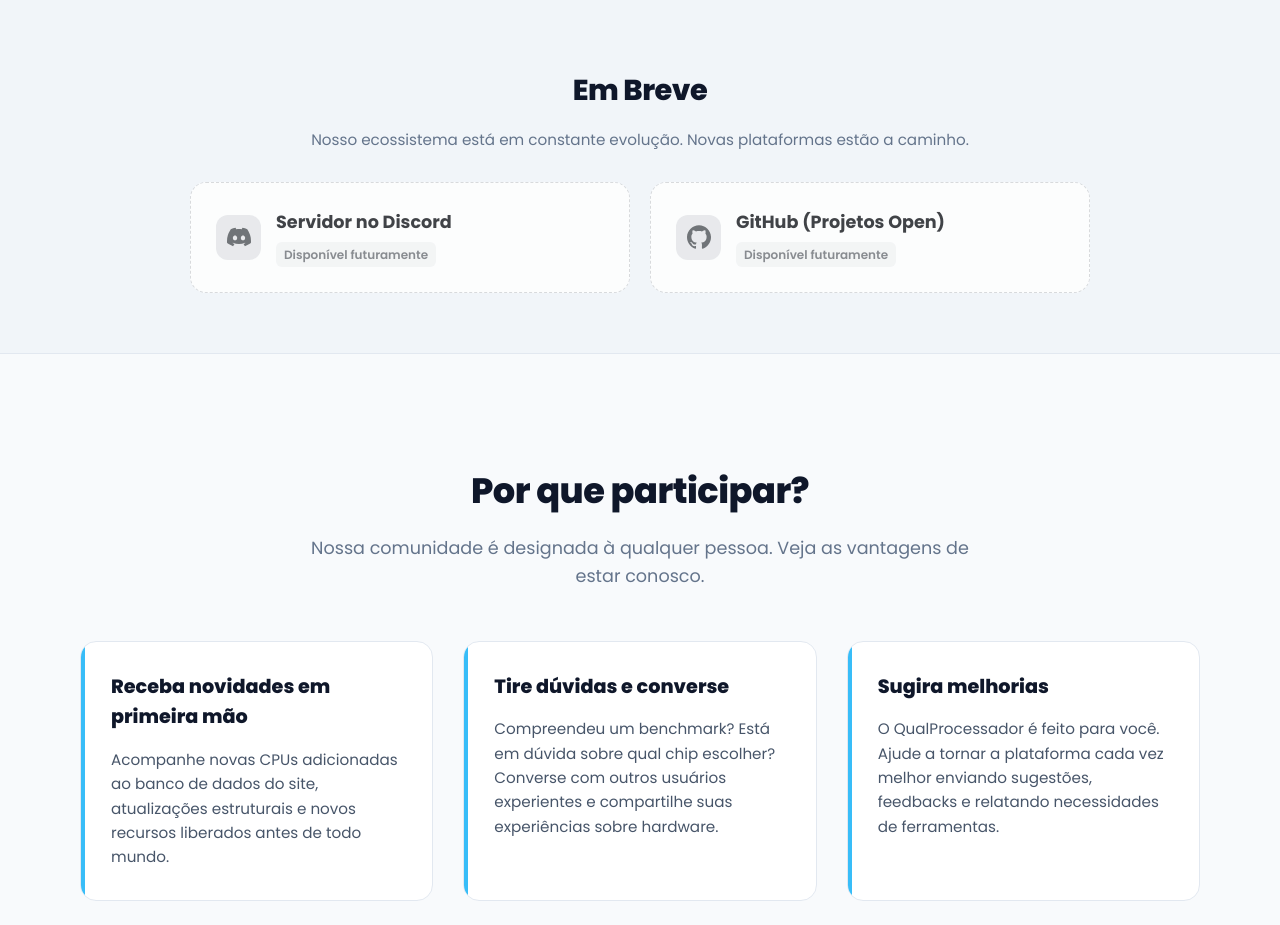
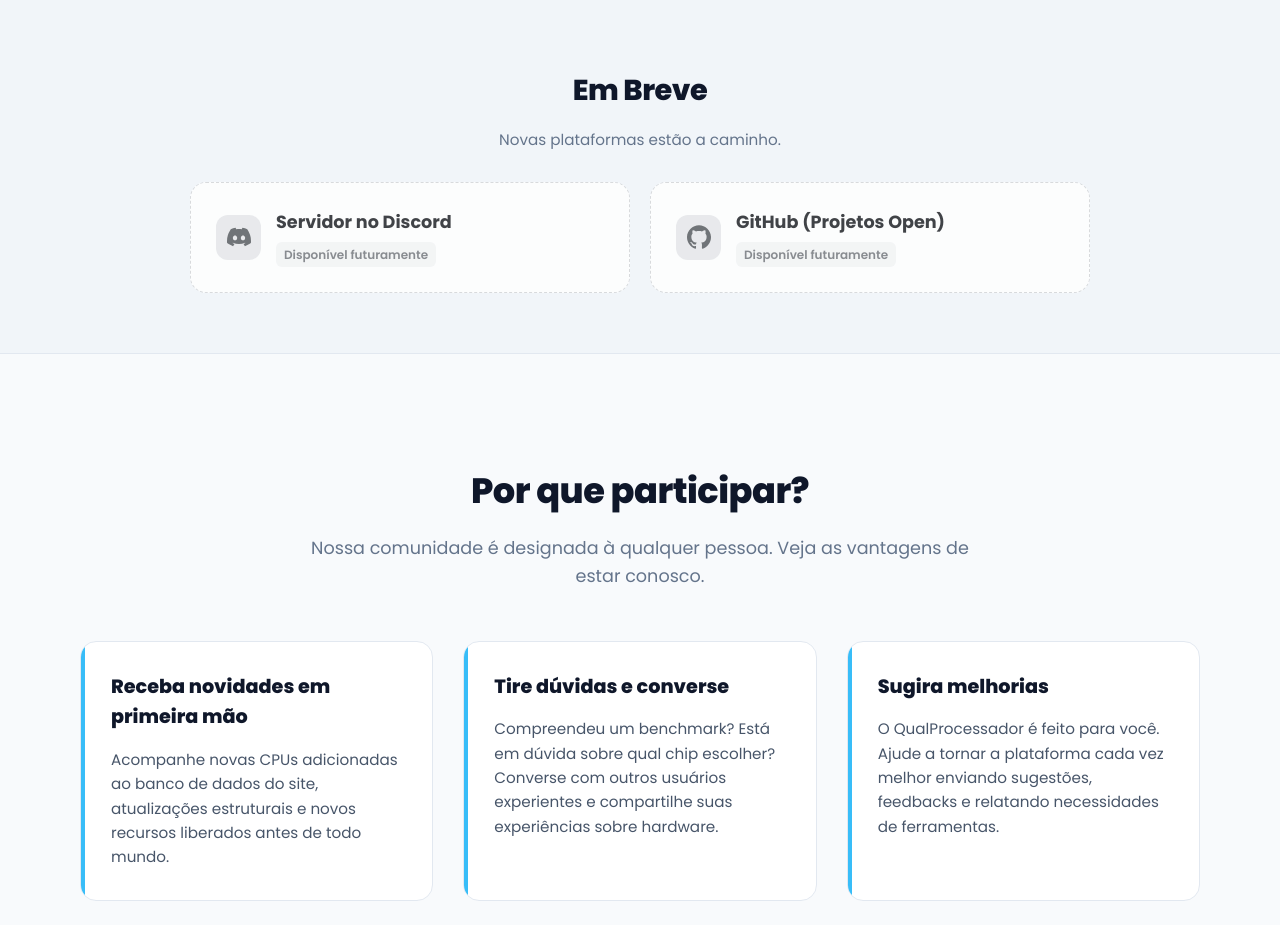
Before and after one commit to Banunin/QualProcessador, a plain HTML site: page comunidade.html in a window 1280 px wide. Shown: the part 1380-2305 px from the top of the page. Drawn offline with Linux system fonts and the light colour scheme.

Commit message:
comunidade.html

```diff
--- a/comunidade.html
+++ b/comunidade.html
@@ -174,7 +174,7 @@
             <div class="container" style="padding: 0 40px;">
                 <div class="section-header" style="margin-bottom: 30px;">
                     <h2 style="font-size: 1.8rem;">Em Breve</h2>
-                    <p style="font-size: 0.95rem;">Nosso ecossistema está em constante evolução. Novas plataformas estão a caminho.</p>
+                    <p style="font-size: 0.95rem;">Novas plataformas estão a caminho.</p>
                 </div>
 
                 <div class="soon-grid">
```
